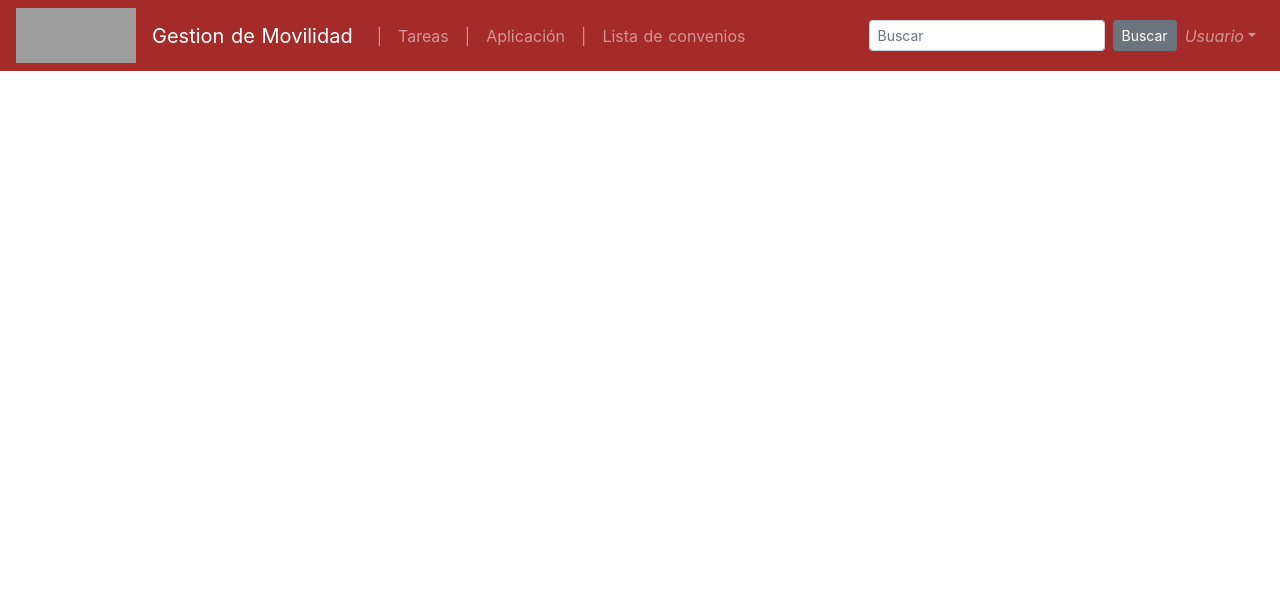
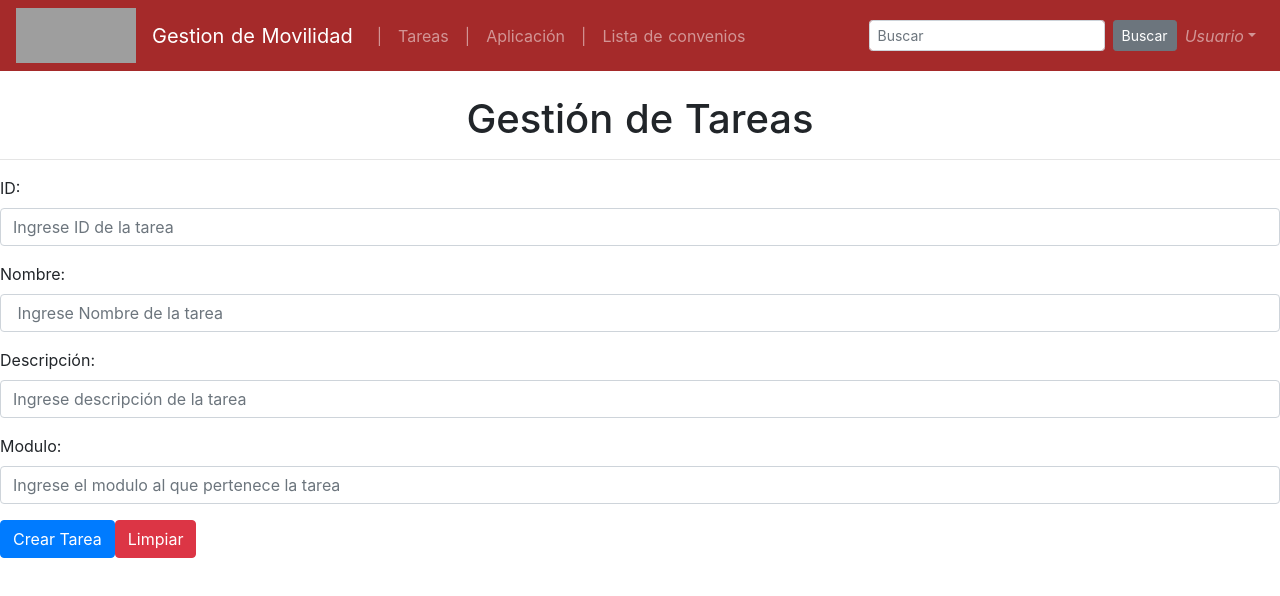
Before and after one commit to EstivenCano/proyecto_web, a Nuxt app in the folder Frontend/: page /tarea in a window 1280 px wide. Shown: the top 596 px of the page. Built offline with nearby package versions, Linux system fonts and the light colour scheme; grey boxes are pictures that could not be loaded.

Commit message:
Pequeñas Correcciones

```diff
--- a/Frontend/layouts/default.vue
+++ b/Frontend/layouts/default.vue
@@ -16,9 +16,9 @@
 
         <b-collapse id="nav-collapse" is-nav>
           <b-navbar-nav>
-            <b-nav-item>|</b-nav-item>
-            <b-nav-item :to="{ name: 'formulario' }">Tareas</b-nav-item>
-            <b-nav-item>|</b-nav-item>
+            <b-nav-item v-show="true">|</b-nav-item>
+            <b-nav-item :to="{ name: 'tarea' }" v-show="true">Tareas</b-nav-item>
+            <b-nav-item >|</b-nav-item>
             <b-nav-item :to="{ name: 'aplicacion' }">Aplicación</b-nav-item>
             <b-nav-item>|</b-nav-item>
             <b-nav-item :to="{ name: 'listaFiltrada' }"
--- a/Frontend/nuxt.config.js
+++ b/Frontend/nuxt.config.js
@@ -5,7 +5,7 @@ export default {
   ** Headers of the page
   */
   head: {
-    title: process.env.npm_package_name || '',
+    title: 'UdeM',
     meta: [
       { charset: 'utf-8' },
       { name: 'viewport', content: 'width=device-width, initial-scale=1' },
--- a/Frontend/pages/index.vue
+++ b/Frontend/pages/index.vue
@@ -1,14 +1,31 @@
 <template>
+  <div>
+    <b-container fluid="md">
+      <br />
+      <center>
+        <h1>Gestión de Movilidad</h1>
+      </center>
+      <br />
 
+      <div class="info-columna">
+        <p>
+          <center><h4> Desarrollada por:</h4></center>
+          <center>
+          JOAN SEBASTIÁN CADENA PATERNINA<br />
+          ESTIVEN CANO URREGO<br />
+          SEBASTIÁN DÍEZ VALLEJO
+        </center>
 
+        </p>
+        <hr />
+      </div>
+    </b-container>
+  </div>
 </template>
 
 <script>
-
 export default {
-  components: {
-
-  }
+  components: {}
 };
 </script>
 
--- a/Frontend/pages/formulario.vue
+++ b/Frontend/pages/tarea.vue
@@ -1,10 +1,11 @@
 <template>
   <div>
     <b-container fluid="md">
+      <br/>
       <center>
         <h1>Gestión de Tareas</h1>
       </center>
-      <br />
+      <hr/>
       <!-- Formulario con los parametros indicados -->
       <b-form action="javascript:void(0)" @submit="crearTarea()" @reset="onReset" >
         <!-- Opciones dentro del formulario -->
@@ -15,6 +16,7 @@
             v-model="tarea.id"
             placeholder="Ingrese ID de la tarea"
             id="id"
+            required
           />
         </b-form-group>
 
@@ -25,6 +27,7 @@
             v-model="tarea.nombre"
             placeholder=" Ingrese Nombre de la tarea"
             id="nombre"
+            required
           />
         </b-form-group>
 
@@ -35,12 +38,21 @@
             v-model="tarea.descripcion"
             placeholder="Ingrese descripción de la tarea"
             id="descripcion"
+            required
           />
         </b-form-group>
-        <!-- b-form-select para los estados de tareas -->
-        <b-form-group label=" Estado:" label-for="estado">
-          <b-form-select class="form-control" v-model="tarea.estado" :options="estado" id="estado" />
+
+        <b-form-group label=" Modulo:" label-for="modulo">
+          <b-form-input
+            class="form-control"
+            type="text"
+            v-model="tarea.modulo"
+            placeholder="Ingrese el modulo al que pertenece la tarea"
+            id="modulo"
+            required
+          />
         </b-form-group>
+
 
         <!-- Botones agrupados -->
         <b-button type="submit" variant="primary" v-if="!enEdicion">Crear Tarea</b-button>
@@ -60,4 +72,4 @@
   </div>
 </template>
 
-<script src="@/assets/formulario.js"/>
+<script src="@/assets/tarea.js"/>
```
Also changed, not shown: Frontend/assets/tarea.js (renamed from Frontend/assets/formulario.js), 1 other file (tests, documents, lock files or other folders).
